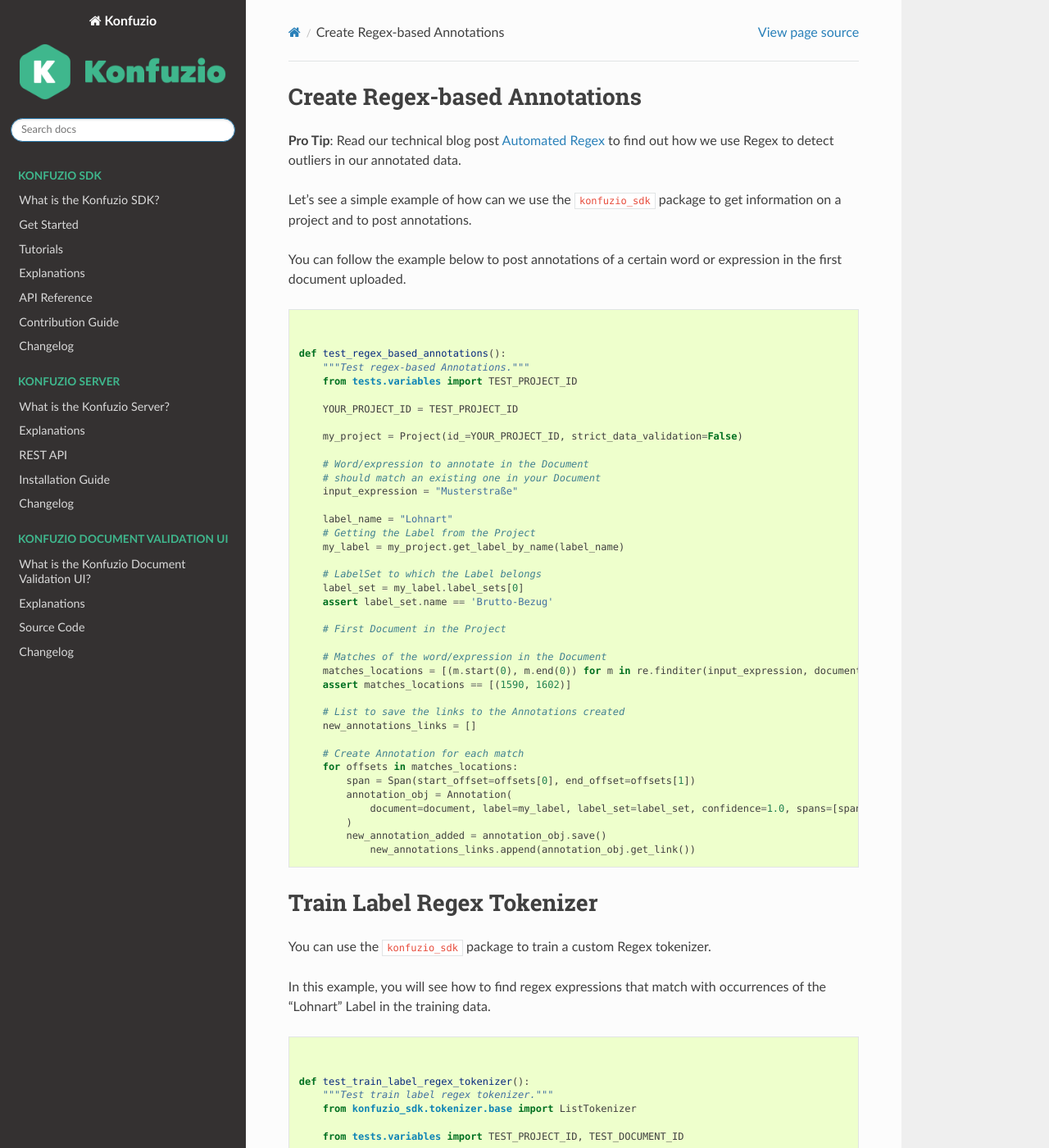
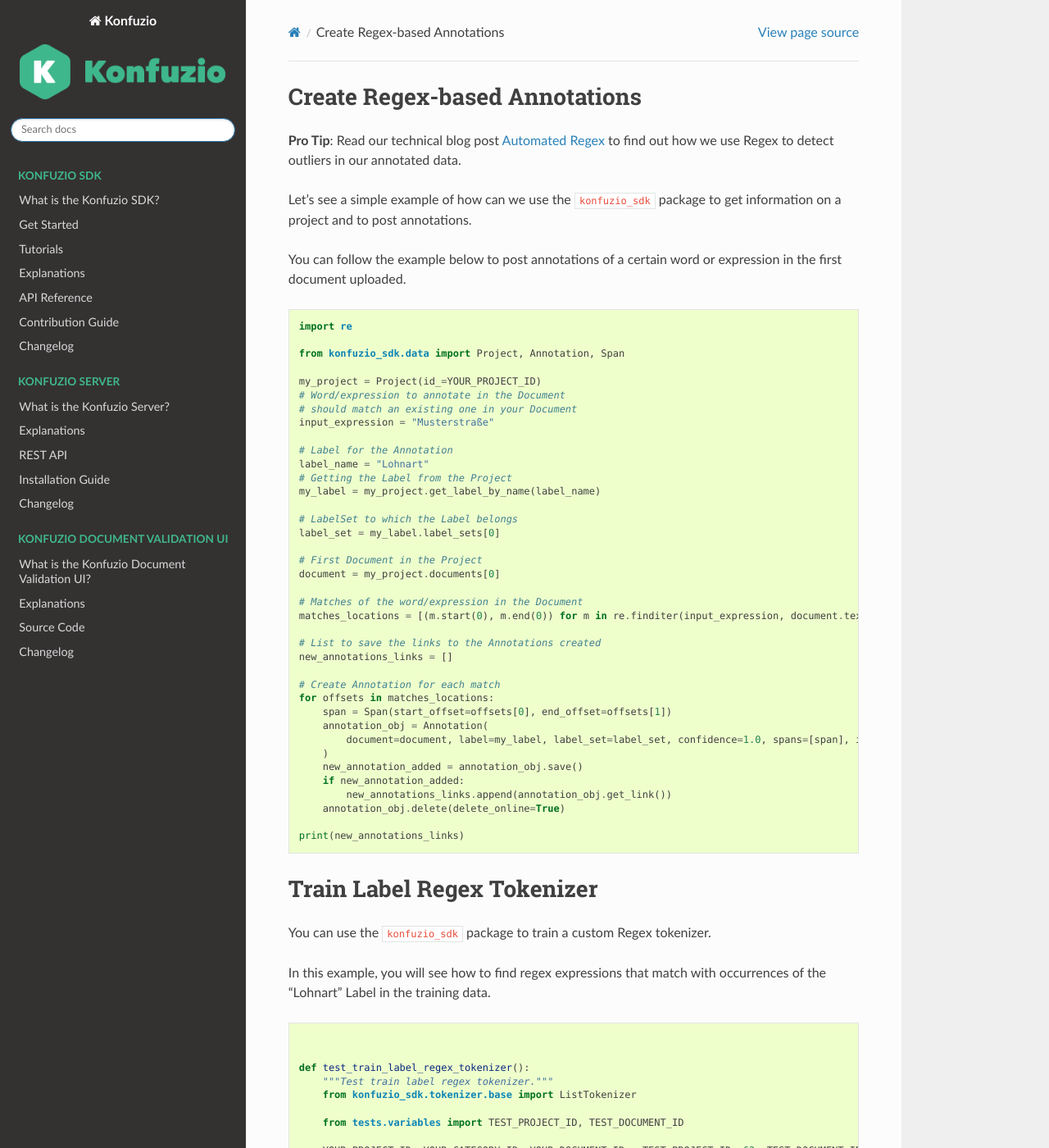
Before and after one commit to konfuzio-ai/konfuzio-sdk, a Sphinx documentation site: the page built from docs/sdk/examples/helloworld.md, in a window 1280 px wide and 1400 px high. Shown: the whole window at 82% size. Built offline with Sphinx 7.4.7 and the Read the Docs theme 2.0.0, drawn with Linux system fonts in a browser that asks for light colours; pages that are not in the unit, such as notebooks, are missing from menus; a script that is not in the unit is left out; some of the changed lines change nothing that is shown.

Commit message:
regex based fix

```diff
--- a/docs/sdk/boilerplates/test_regex_based_annotations.py
+++ b/docs/sdk/boilerplates/test_regex_based_annotations.py
@@ -9,6 +9,7 @@
 
     YOUR_PROJECT_ID = TEST_PROJECT_ID
 
+    my_project = Project(id_=YOUR_PROJECT_ID)
     my_project = Project(id_=YOUR_PROJECT_ID, strict_data_validation=False)
 
     # Word/expression to annotate in the Document
--- a/docs/sdk/examples/helloworld.md
+++ b/docs/sdk/examples/helloworld.md
@@ -8,7 +8,8 @@
 
 .. literalinclude:: /sdk/boilerplates/test_regex_based_annotations.py
    :language: python
-   :lines: 2-5,8-17,19-21,23-28,30-44,46
+   :lines: 6,9,7,11-12,15-22,24-26,28-33,35-49,51
+   :dedent: 4
 
 
 ## Train Label Regex Tokenizer
```
